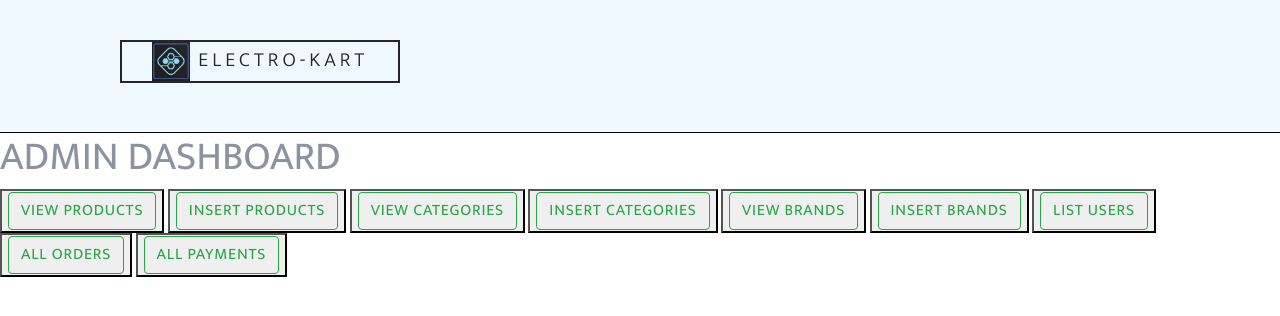
After one commit to Noel1100/Mini-Project, a PHP site: page /admin.php in a window 1280 px wide. The commit adds this page. Shown: the top 316 px of the page. Run offline with PHP 8.4, Linux system fonts and the light colour scheme.

Commit message:
added seller.php and admin.php
updated the php code for navigation/redirection within the webpage. admin.php amd seller.php not complete.

```diff
--- /dev/null
+++ b/admin.php
@@ -0,0 +1,119 @@
+<?php
+include 'config.php';
+?>
+
+<!DOCTYPE html>
+<html lang="en">
+  <head>
+    <title>Electro-KART</title>
+    <meta charset="utf-8">
+    <meta name="viewport" content="width=device-width, initial-scale=1, shrink-to-fit=no">
+
+    <link rel="stylesheet" href="https://fonts.googleapis.com/css?family=Mukta:300,400,700">
+    <link rel="stylesheet" href="fonts/icomoon/style.css">
+
+    <link rel="stylesheet" href="css/bootstrap.min.css">
+    <link rel="stylesheet" href="css/magnific-popup.css">
+    <link rel="stylesheet" href="css/jquery-ui.css">
+    <link rel="stylesheet" href="css/owl.carousel.min.css">
+    <link rel="stylesheet" href="css/owl.theme.default.min.css">
+
+
+    <link rel="stylesheet" href="css/aos.css">
+
+    <link rel="stylesheet" href="css/style.css">
+
+    <style>
+      /* CSS styles for the heading */
+      #i{
+          font-family: Arial, sans-serif;
+          font-size: 36px;
+          color: black; /* Blue color, you can change this to your preferred color */
+          text-align: center;
+          text-shadow: 2px 2px 4px rgb(228, 227, 227); /* Add a subtle text shadow */
+          margin-bottom: 10px;
+      }
+  </style>
+
+    <style>
+      #d {
+          border: 1px solid #ccc; /* Optional: Add a border for visualization */
+          padding: 20px; /* Add padding to create space inside the container */
+      }
+
+      h2 {
+          margin-top: 10px; /* Add margin to the top of the heading to create space */
+      }
+
+
+
+      .site-logo {
+  position: relative;
+  overflow: hidden;
+}
+
+.js-logo-clone {
+  display: inline-block;
+  font-size: 2rem;
+  position: relative;
+  overflow: hidden;
+  color: transparent;
+  transition: width 1s ease, opacity 1s ease;
+  width: 0;
+  white-space: nowrap;
+  animation: revealText 2s ease forwards;
+}
+
+@keyframes revealText {
+  0% {
+    width: 0;
+  }
+  100% {
+    width: 80%;
+  }
+}
+.logo-image {
+  max-width: 15%; /* Make the image responsive */
+  height: auto; /* Automatically adjust the image height */
+  display: inline-block;
+  vertical-align: middle; /* Align the image vertically with the text */
+}
+
+  </style>
+  </head>
+
+  <body>
+
+  <div class="site-wrap">
+    <header class="site-navbar" role="banner">
+      <div class="site-navbar-top">
+        <div class="container">
+          <div class="row align-items-center">
+
+            <div class="col-12 mb-3 mb-md-0 col-md-4 order-1 order-md-2 text-center">
+              <div class="site-logo">
+                <a href="index.html" class="js-logo-clone">
+                  <img src="images/kart.jpg" alt="Electro-KART" class="logo-image">
+                  <span class="logo-text">Electro-Kart</span>
+                </a>
+              </div>
+            </div>
+          </div>
+        </div>
+      </div>
+</div>
+<h1>ADMIN DASHBOARD</h1>
+
+<button><a href="" class="btn btn-outline-success">View products</a></button>
+<button><a href="" class="btn btn-outline-success">Insert products</a></button>
+<button><a href="" class="btn btn-outline-success">View categories</a></button>
+<button><a href="" class="btn btn-outline-success">Insert categories</a></button>
+<button><a href="" class="btn btn-outline-success">View brands</a></button>
+<button><a href="" class="btn btn-outline-success">Insert brands</a></button>
+<button><a href="" class="btn btn-outline-success">List users</a></button>
+<button><a href="" class="btn btn-outline-success">All orders</a></button>
+<button><a href="" class="btn btn-outline-success">All payments</a></button>
+
+  </body>
+
+</html>
```
Also changed, not shown: seller.php (added, +104 -0 lines), signin.html (deleted, +0 -64 lines), signin.php (+22 -17 lines), bigsale.html (line endings or trailing spaces).
